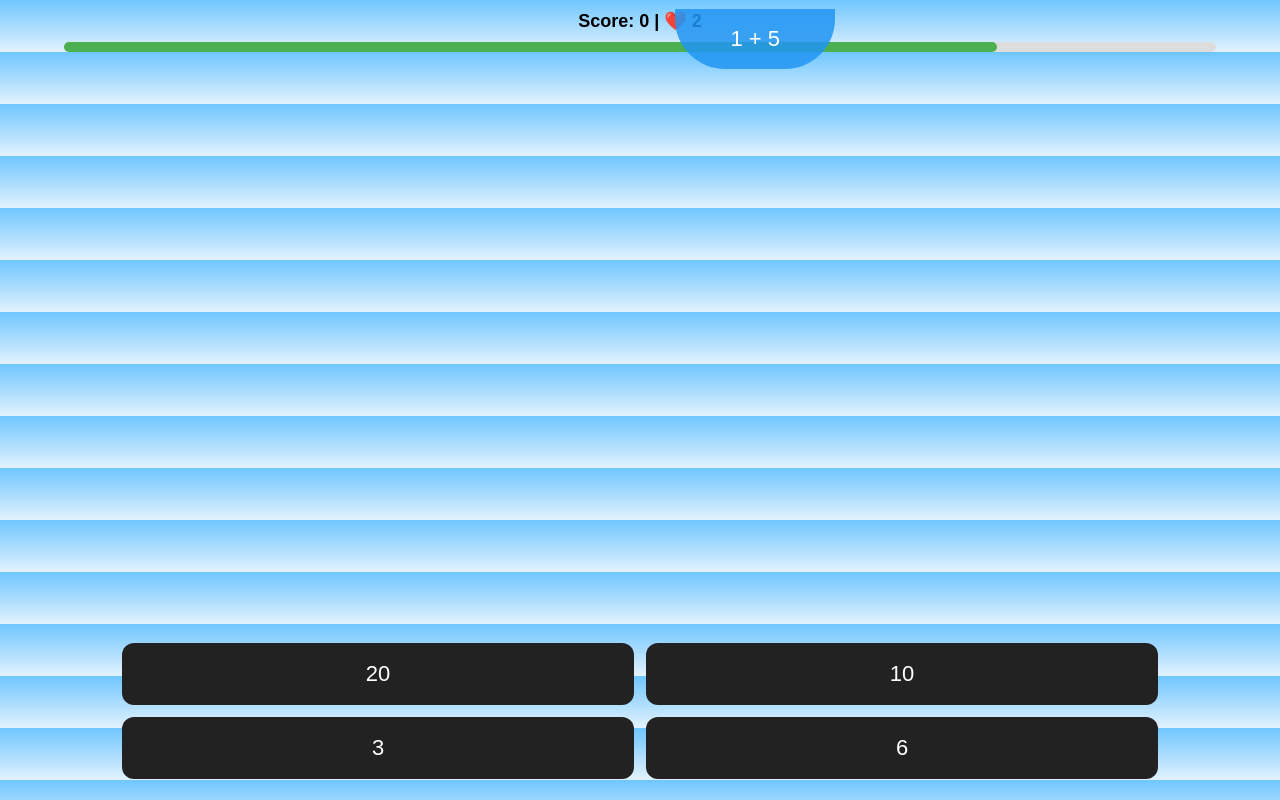
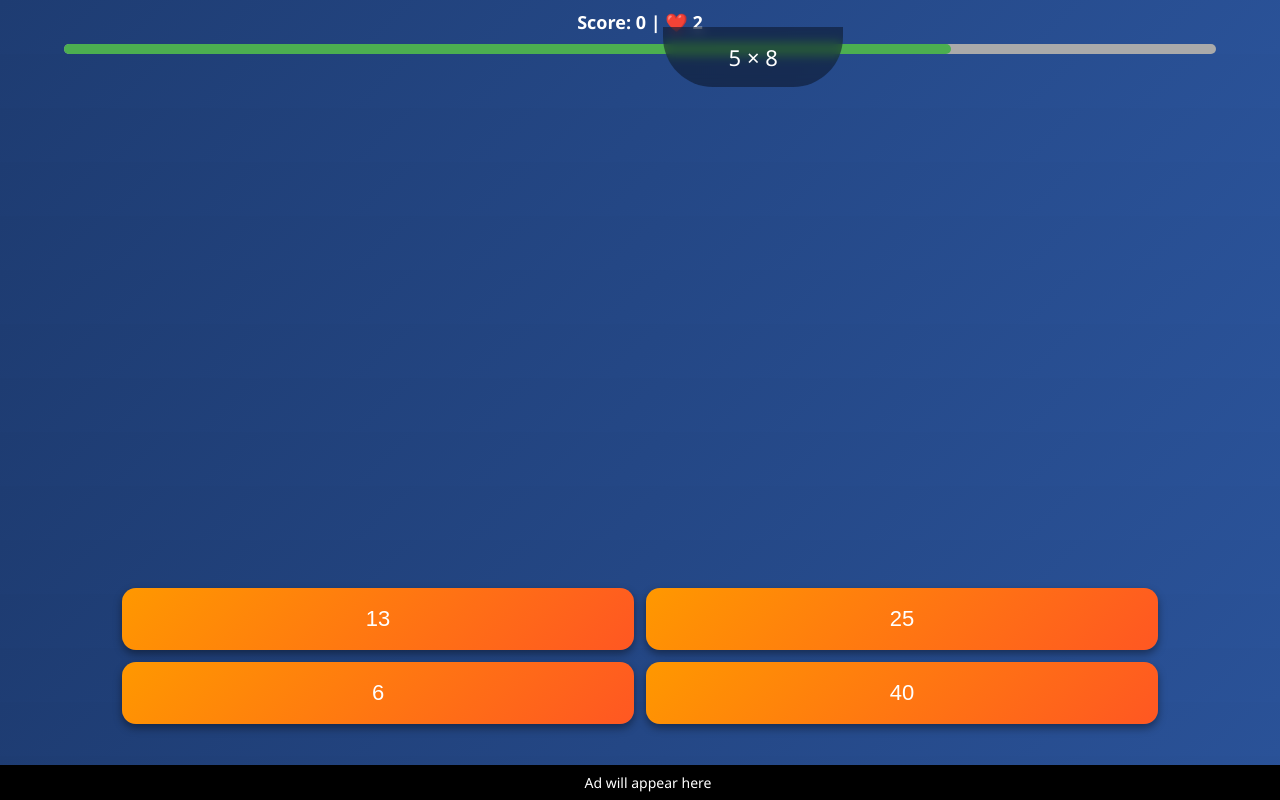
Before and after one commit to pradnyeshpanchabhai/math-rain-game, a plain HTML site: page index.html in a window 1280 px wide. Drawn offline with Linux system fonts and the light colour scheme.

Commit message:
Update index.html

```diff
--- a/index.html
+++ b/index.html
@@ -6,13 +6,14 @@
 <title>Math Rain Game</title>
 
 <link rel="manifest" href="manifest.json">
-<meta name="theme-color" content="#2196f3">
+<meta name="theme-color" content="#1e3c72">
 
 <style>
 body{
   margin:0;
-  font-family:Arial;
-  background:linear-gradient(#6ec6ff,#e3f2fd);
+  font-family:'Segoe UI',sans-serif;
+  background:linear-gradient(135deg,#1e3c72,#2a5298);
+  color:#fff;
   text-align:center;
   overflow:hidden;
 }
@@ -26,7 +27,7 @@ body{
 #bar{
   width:90%;
   height:10px;
-  background:#ddd;
+  background:#aaa;
   margin:auto;
   border-radius:10px;
 }
@@ -41,9 +42,10 @@ body{
 .drop{
   position:absolute;
   top:-60px;
-  width:160px;
+  width:180px;
   height:60px;
-  background:rgba(33,150,243,.85);
+  background:rgba(0,0,0,.4);
+  backdrop-filter: blur(6px);
   color:#fff;
   border-radius:0 0 50px 50px;
   font-size:22px;
@@ -54,7 +56,7 @@ body{
 
 #options{
   position:fixed;
-  bottom:15px;
+  bottom:70px;
   width:100%;
 }
 
@@ -63,15 +65,31 @@ body{
   padding:18px 28px;
   margin:6px;
   border:none;
-  border-radius:12px;
-  background:#222;
+  border-radius:14px;
+  background:linear-gradient(135deg,#ff9800,#ff5722);
   color:#fff;
   width:40%;
+  box-shadow:0 4px 8px rgba(0,0,0,.4);
+}
+
+#adBox{
+  position:fixed;
+  bottom:0;
+  width:100%;
+  background:#000;
+  color:#fff;
+  font-size:14px;
+  padding:8px;
 }
 </style>
 </head>
 
 <body>
+
+<!-- 🔊 SOUNDS -->
+<audio id="correctSound" src="https://assets.mixkit.co/sfx/preview/mixkit-correct-answer-tone-2870.mp3"></audio>
+<audio id="wrongSound" src="https://assets.mixkit.co/sfx/preview/mixkit-wrong-answer-fail-notification-946.mp3"></audio>
+<audio id="tapSound" src="https://assets.mixkit.co/sfx/preview/mixkit-select-click-1109.mp3"></audio>
 
 <div id="top">
 Score: <span id="score">0</span> |
@@ -81,24 +99,44 @@ Score: <span id="score">0</span> |
 <div id="bar"><div id="time"></div></div>
 <div id="options"></div>
 
+<!-- 💰 FUTURE ADS -->
+<div id="adBox">Ad will appear here</div>
+
 <script>
+if("serviceWorker" in navigator){
+  navigator.serviceWorker.register("service-worker.js");
+}
+
 let score=0, life=3, ans=0, drop, fall;
 let speed=3, time=100;
 
+// 🧠 QUESTION LOGIC (ADD / MULTIPLY / DIVIDE)
 function question(){
  let a=Math.floor(Math.random()*10)+1;
  let b=Math.floor(Math.random()*10)+1;
+ let type=Math.floor(Math.random()*3); // 0 + , 1 × , 2 ÷
+
+ if(type===0){
    ans=a+b;
-  return a + " + " + b;
+   return a+" + "+b;
+ }
+ if(type===1){
+   ans=a*b;
+   return a+" × "+b;
+ }
+ if(type===2){
+   ans=a;
+   return (a*b)+" ÷ "+b;
+ }
 }
 
+// 🎯 OPTIONS
 function createOptions(){
  let box=document.getElementById("options");
  box.innerHTML="";
  let set=new Set([ans]);
-  while(set.size<4){
-    set.add(Math.floor(Math.random()*20)+1);
-  }
+ while(set.size<4) set.add(Math.floor(Math.random()*50)+1);
+
  [...set].sort(()=>Math.random()-0.5).forEach(v=>{
    let btn=document.createElement("button");
    btn.className="option";
@@ -108,13 +146,14 @@ function createOptions(){
  });
 }
 
+// ▶️ START ROUND
 function start(){
  if(drop) drop.remove();
 
  drop=document.createElement("div");
  drop.className="drop";
  drop.innerText=question();
-  drop.style.left=Math.random()*(window.innerWidth-160)+"px";
+ drop.style.left=Math.random()*(window.innerWidth-180)+"px";
  document.body.appendChild(drop);
 
  let top=-60;
@@ -124,7 +163,7 @@ function start(){
  fall=setInterval(()=>{
    top+=speed;
    drop.style.top=top+"px";
-    if(top>window.innerHeight-180){
+   if(top>window.innerHeight-200){
      clearInterval(fall);
      life--;
      update();
@@ -135,6 +174,7 @@ function start(){
  createOptions();
 }
 
+// ⏱️ TIMER BAR
 function updateTime(){
  let bar=document.getElementById("time");
  let t=setInterval(()=>{
@@ -144,26 +184,34 @@ function updateTime(){
  },50);
 }
 
+// ✅ CHECK ANSWER + 🔊 SOUND
 function check(v){
+ document.getElementById("tapSound").play();
+
  if(v===ans){
+   document.getElementById("correctSound").play();
    score+=10;
+   if(score%50===0) speed+=1;
    clearInterval(fall);
    update();
    start();
  }else{
+   document.getElementById("wrongSound").play();
    life--;
    update();
    if(life<=0) gameOver();
  }
 }
 
+// 🔄 UPDATE UI
 function update(){
  document.getElementById("score").innerText=score;
  document.getElementById("life").innerText=life;
 }
 
+// ❌ GAME OVER
 function gameOver(){
-  alert("Game Over! Score: "+score);
+ alert("Game Over!\nScore: "+score);
  location.reload();
 }
 
```
Lines whose indentation alone changed are shown as unchanged.
